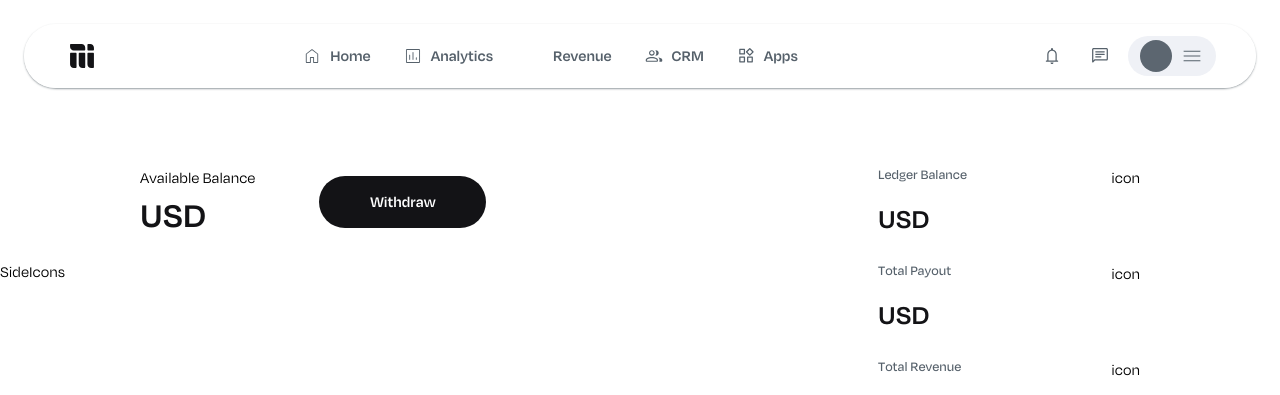
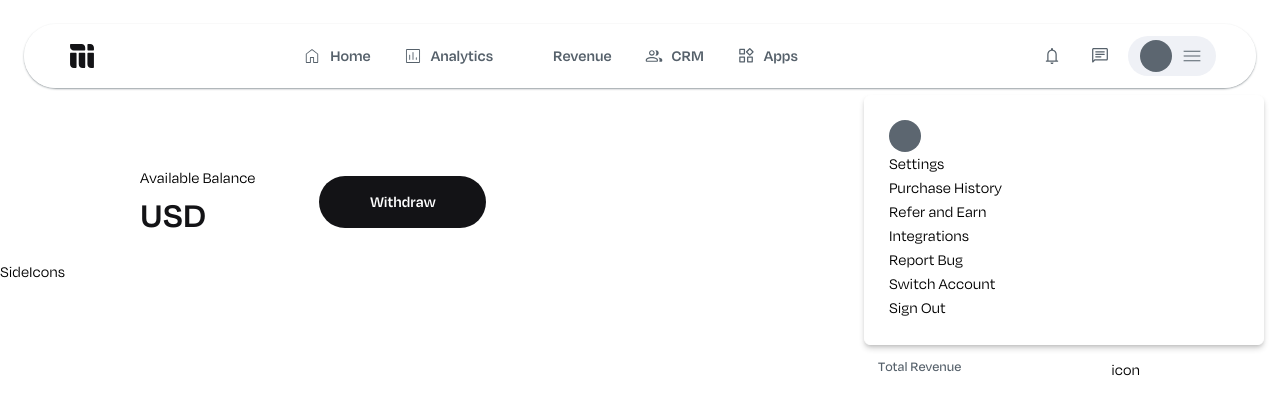
Before and after one commit to Tomiogunsan/mainstack-assessment, a React (Vite) app: page /revenue in a window 1280 px wide. Both pictures are taken after a click on the element 1172 px from the left and 56 px from the top of the page. Shown: the top 395 px of the page. Built offline with nearby package versions, Linux system fonts and the light colour scheme; no server answers.

Commit message:
ch: implemented userNavbar

```diff
--- a/src/components/navbar/index.tsx
+++ b/src/components/navbar/index.tsx
@@ -5,9 +5,11 @@ import bell from '@assets/svg/small tertiary button.svg'
 import message from '@assets/svg/Frame 6853.svg'
 import menu from '@assets/svg/menu.svg'
 import { useGetUser } from "@hooks/revenue/useGetUser";
+import UserNavbar from "components/userNavbar";
+import { useState } from "react";
 
 const Navbar = () => {
-
+const [showUserNav, setShowUserNav] = useState(false)
   const {userData} = useGetUser()
   return (
     <div className="flex justify-between  items-center m-6 border-[2px] border-[#fff] rounded-[100px] shadow-sm shadow-[#2D3B43]/50 h-[64px] px-[38px]">
@@ -32,7 +34,13 @@ const Navbar = () => {
       <div className="flex gap-2 cursor-pointer">
         <img src={bell} alt="a bell icon" />
         <img src={message} alt="a message icon" />
-        <div className="flex items-center gap-2 bg-lightGray rounded-[100px] px-[12px] py-[4px]">
+        <div
+          className="flex items-center gap-2 bg-lightGray rounded-[100px] px-[12px] py-[4px]"
+          onClick={() => {
+            console.log("hi");
+            setShowUserNav(true);
+          }}
+        >
           <p className="w-[32px] h-[32px] flex items-center p-2 rounded-full text-[#fff] text-[14px] leading-[16px] font-[600] bg-[#5C6670]">
             {userData?.first_name[0]}
             {userData?.last_name[0]}
@@ -40,6 +48,9 @@ const Navbar = () => {
           <img src={menu} alt="menu" />
         </div>
       </div>
+      <div className="absolute z-10 top-[95px] right-0 ">
+        {showUserNav && <UserNavbar />}
+      </div>
     </div>
   );
 };
--- /dev/null
+++ b/src/components/userNavbar/index.tsx
@@ -0,0 +1,32 @@
+import { userNav } from "@constants/nav";
+import { useGetUser } from "@hooks/revenue/useGetUser";
+import MenuDropDown from "shared/MenuDropDown";
+
+const UserNavbar = () => {
+  const { userData } = useGetUser();
+  return (
+    <MenuDropDown>
+      <div className="flex gap-4">
+        <p className="w-[32px] h-[32px] flex items-center p-2 rounded-full text-[#fff] text-[14px] leading-[16px] font-[600] bg-[#5C6670]">
+          {userData?.first_name[0]}
+          {userData?.last_name[0]}
+        </p>
+        <div>
+          <p className="font-semibold text-black text-[16px] leading-5">
+            {userData?.first_name} {userData?.last_name}
+          </p>
+          <p className="text-[14px] text-gray">{userData?.email}</p>
+        </div>
+      </div>
+      {userNav.map((nav, idx) => {
+        return (
+          <div key={idx} className="grid gap-y-4">
+            <p>{nav}</p>
+          </div>
+        );
+      })}
+    </MenuDropDown>
+  );
+};
+
+export default UserNavbar;
--- a/src/constants/nav.ts
+++ b/src/constants/nav.ts
@@ -1,35 +1,43 @@
-import home from '@assets/svg/home.svg'
-import analytics from '@assets/svg/analytics.svg'
-import revenue from '@assets/svg/revenue.svg'
-import crm from '@assets/svg/crm.svg'
-import apps from '@assets/svg/apps.svg'
-
-
+import home from "@assets/svg/home.svg";
+import analytics from "@assets/svg/analytics.svg";
+import revenue from "@assets/svg/revenue.svg";
+import crm from "@assets/svg/crm.svg";
+import apps from "@assets/svg/apps.svg";
 
 export const middleNav = [
   {
     name: "Home",
     path: "/",
-    icon: home
+    icon: home,
   },
   {
     name: "Analytics",
     path: "/analytics",
-    icon: analytics
+    icon: analytics,
   },
   {
     name: "Revenue",
     path: "/revenue",
-    icon: revenue
+    icon: revenue,
   },
   {
     name: "CRM",
     path: "/crm",
-    icon: crm
+    icon: crm,
   },
   {
     name: "Apps",
     path: "/apps",
-    icon: apps
+    icon: apps,
   },
 ];
+
+export const userNav = [
+  "Settings",
+  "Purchase History",
+  "Refer and Earn",
+  "Integrations",
+  "Report Bug",
+  "Switch Account",
+  "Sign Out",
+];
--- /dev/null
+++ b/src/shared/MenuDropDown/index.tsx
@@ -0,0 +1,11 @@
+import { ReactNode } from "react";
+
+const MenuDropDown = ({ children }: { children: ReactNode }) => {
+  return (
+
+      <div className="flex flex-col w-[400px] bg-white  border-[1px] border-white shadow-black/20 mx-4 p-6  rounded-md shadow-md">{children}</div>
+
+  )
+};
+
+export default MenuDropDown;
```
